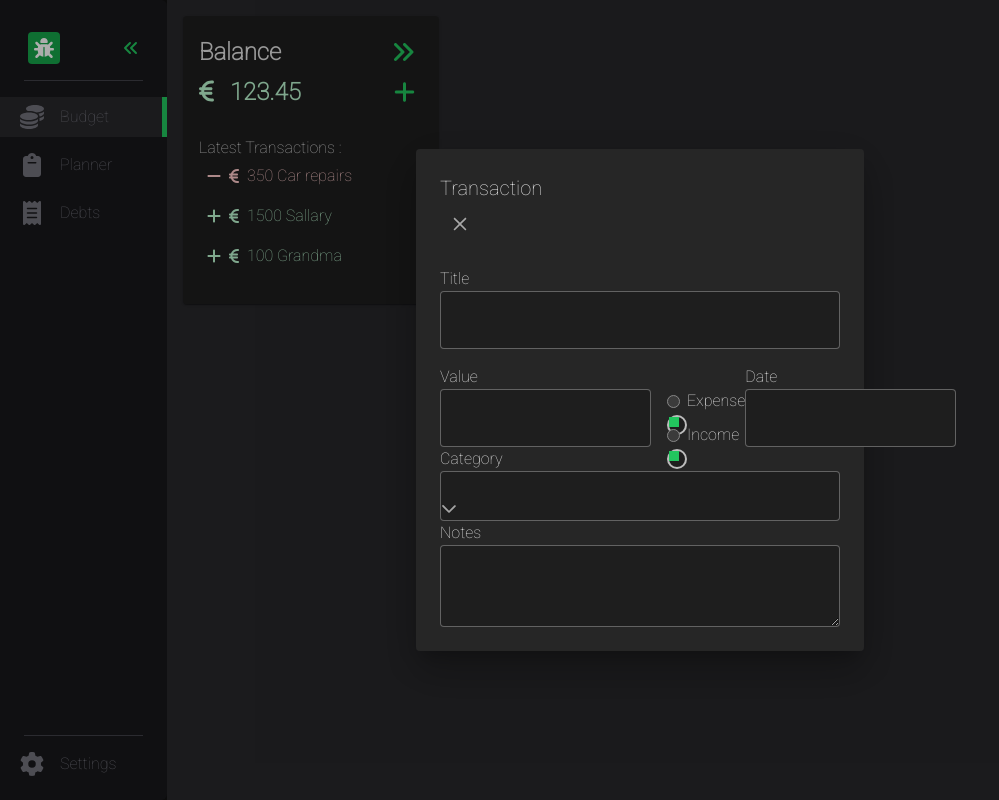
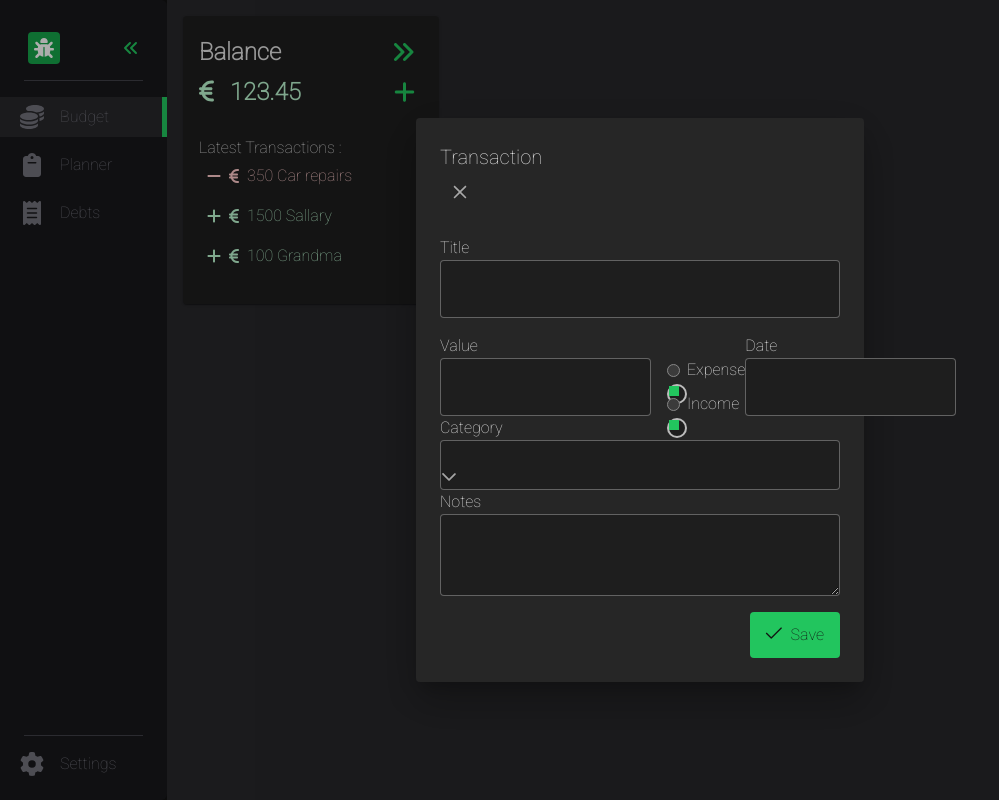
Before and after one commit to nllko/expense-tracker, a Vue app in the folder front-end/: page /budget in a window 1280 px wide. Shown: the whole page, without its empty margins (0-999 px from the left). Built offline with nearby package versions, Linux system fonts and the light colour scheme.

Commit message:
changes: - added a end-point to add transaction - added a BudgetService to save transaction - added primeicons to project

```diff
--- a/front-end/package.json
+++ b/front-end/package.json
@@ -15,6 +15,7 @@
     "axios": "^1.5.1",
     "core-js": "^3.8.3",
     "postcss": "^8",
+    "primeicons": "^6.0.1",
     "primevue": "^3.37.0",
     "tailwindcss": "^3",
     "vue": "^3.2.13",
--- a/front-end/src/components/Budget/BudgetBalance/AddTransaction/AddTransactionForm.vue
+++ b/front-end/src/components/Budget/BudgetBalance/AddTransaction/AddTransactionForm.vue
@@ -5,6 +5,8 @@ import Calendar from 'primevue/calendar';
 import Dropdown from 'primevue/dropdown';
 import RadioButton from 'primevue/radiobutton';
 import Textarea from 'primevue/textarea';
+import Button from 'primevue/button';
+import BudgetService from '@/services/BudgetService'
 
 export default {
     data() {
@@ -22,7 +24,20 @@ export default {
         Dropdown,
         RadioButton,
         InputNumber,
-        Textarea
+        Textarea,
+        Button
+    },
+    methods: {
+        async saveTransaction () {
+            const response = await BudgetService.saveTransaction({
+                title: this.title,
+                value: this.value,
+                date: this.date,
+                category: this.category,
+                notes: this.notes
+            })
+            console.log(response.data)
+        }
     }
 }
 </script>
@@ -63,4 +78,7 @@ export default {
         <label>Notes</label>
         <Textarea v-model="notes" />
     </div>
+    <div class="flex justify-end pt-4">
+        <Button icon="pi pi-check" label="Save" @click="saveTransaction()" />
+    </div>
 </template>
--- a/front-end/src/main.js
+++ b/front-end/src/main.js
@@ -8,6 +8,7 @@ import PrimeVue from 'primevue/config';
 
 import './assets/tailwind.css'
 import './assets/theme.css';
+import 'primeicons/primeicons.css'
 
 library.add(fas)
 
--- /dev/null
+++ b/front-end/src/services/BudgetService.js
@@ -0,0 +1,7 @@
+import api from '@/services/api'
+
+export default {
+    saveTransaction (data) {
+        return api().post('saveTransaction', data)
+    }
+}
```
Also changed, not shown: 2 other files (tests, documents, lock files or other folders).
